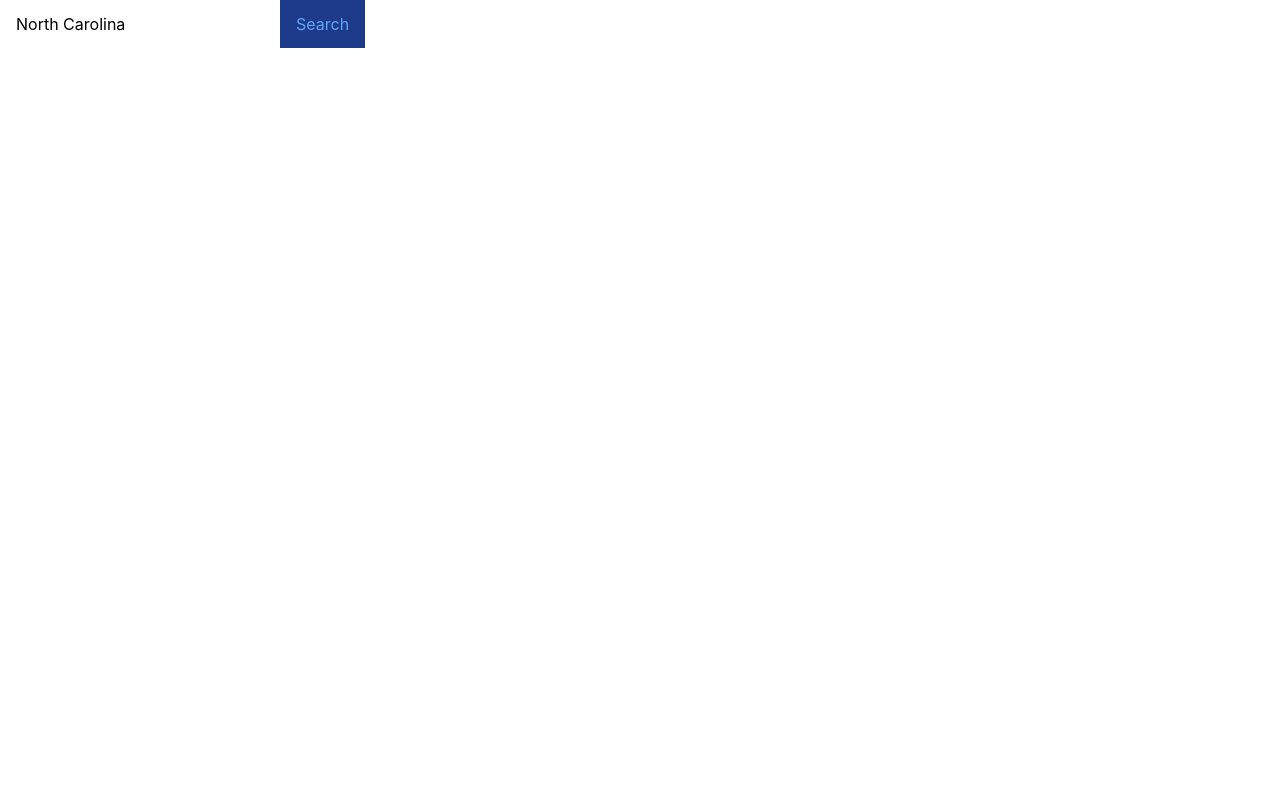
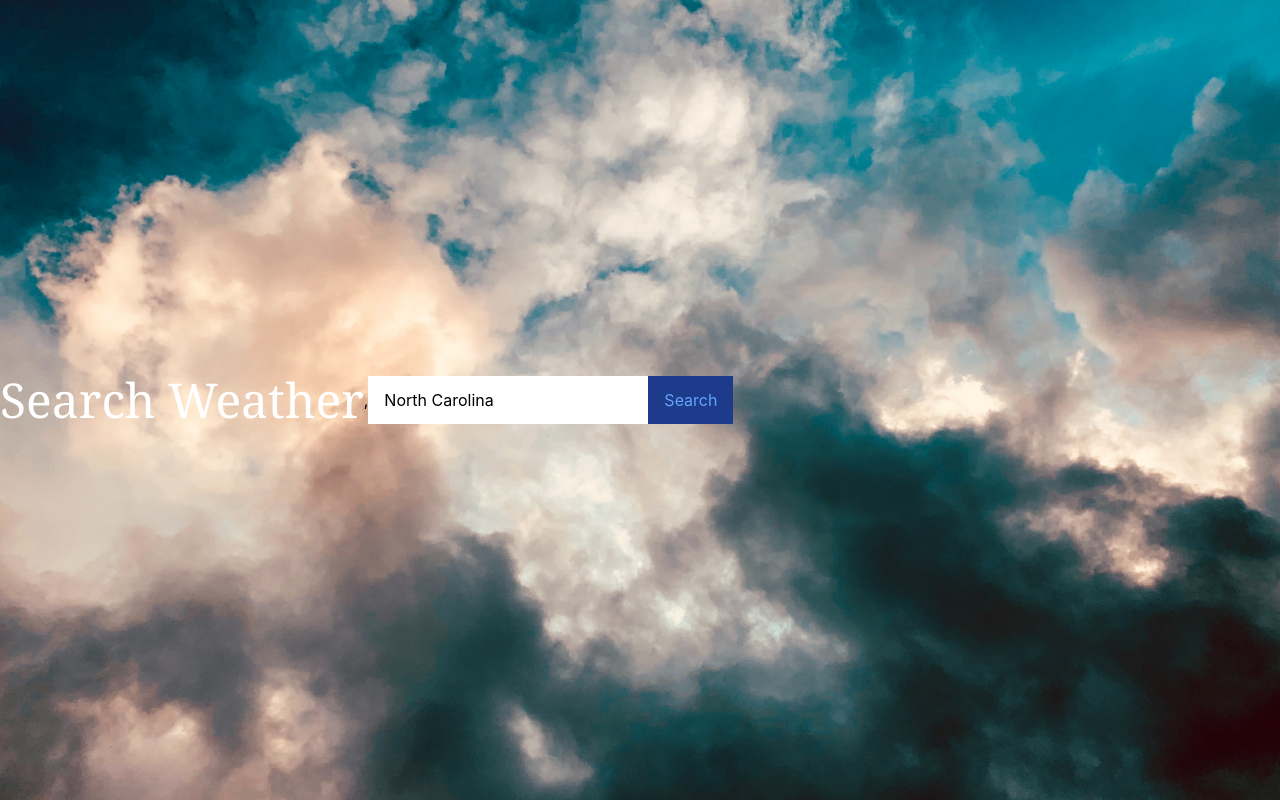
Before and after one commit to moesarsour/weatherapp, a React (Create React App) app: page / in a window 1280 px wide. Built offline with nearby package versions, Linux system fonts and the light colour scheme.

Commit message:
got open weather api to work

```diff
--- a/src/App.js
+++ b/src/App.js
@@ -1,5 +1,6 @@
 import './App.css';
 import {useState, useEffect} from 'react'
+// import Comments from './components/comments'
 
 function App() {
 const [city, setCity] = useState('North Carolina');
@@ -22,7 +23,8 @@ const handleSubmit = (e) => {
 
 
 return (
-<h1 className="app py-4 text-5xl text-white font-serif">Search Weather</h1>,
+<div className='app flex flex col items-center'>
+  <h1 className="py-4 text-5xl text-white font-serif">Search Weather</h1>,
   <div className="form">
     <form onSubmit={handleSubmit}>
       <input
@@ -30,14 +32,25 @@ return (
         placeholder="Enter city name"
         className="px-4 py-3"
         value={city}
-            onChange={(e) => setCity(e.target.value)}
-          />
+        onChange={(e) => setCity(e.target.value)} />
       <button type="submit" className="px-4 py-3 bg-blue-900 text-blue-400">
         Search
       </button>
     </form>
   </div>
-
+  {weather && (
+        <div className="card bg-blue-500 text-white w-[220px] h-[350px] flex flex-col justify-center items-center mt-10">
+          <h4 className="text-2xl">{weather.name}</h4>
+          <img
+            src={`http://openweathermap.org/img/w/${weather.weather[0].icon}.png`}
+            alt=""
+            className="w-[150px]"
+          />
+          <h2 className="text-5xl font-bold mb-2">{weather.main.temp}&deg;</h2>
+          <p>{weather.weather[0].main}</p>
+        </div>
+      )}
+</div>
 );
 }
 
```
Lines whose indentation alone changed are shown as unchanged.
